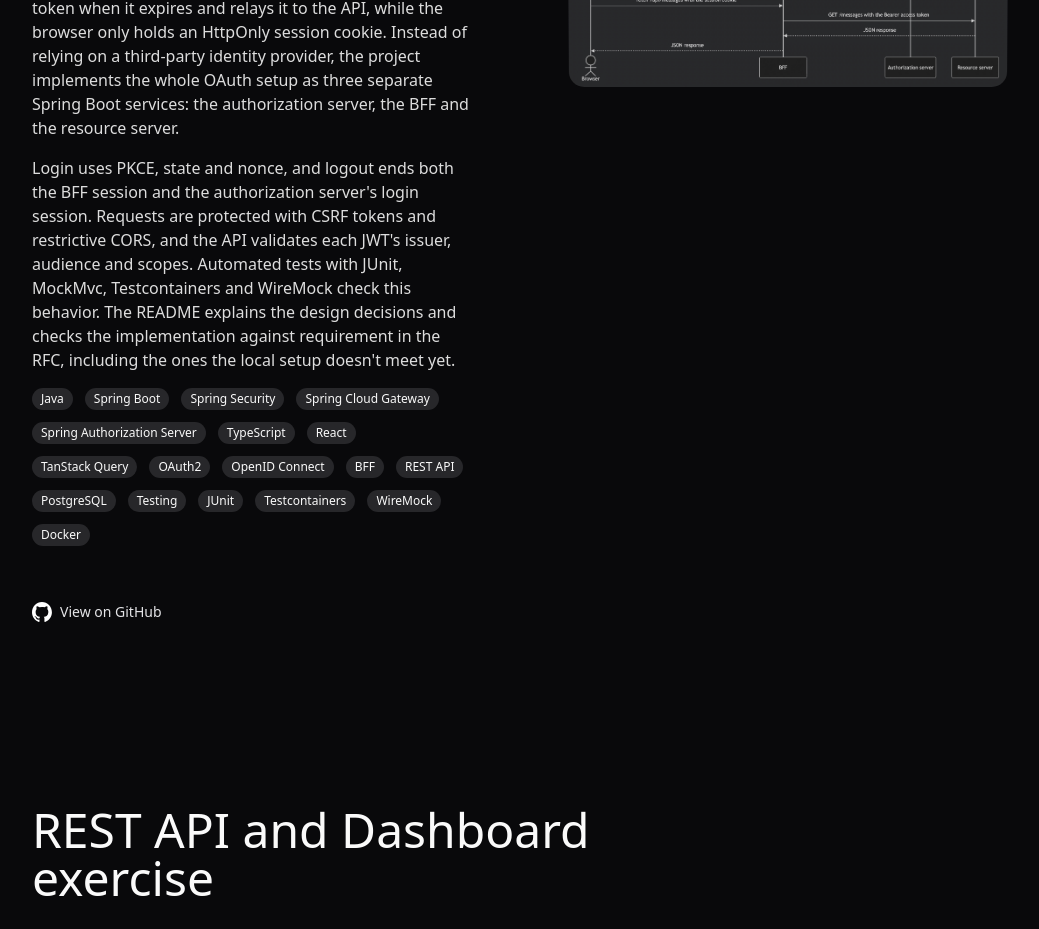
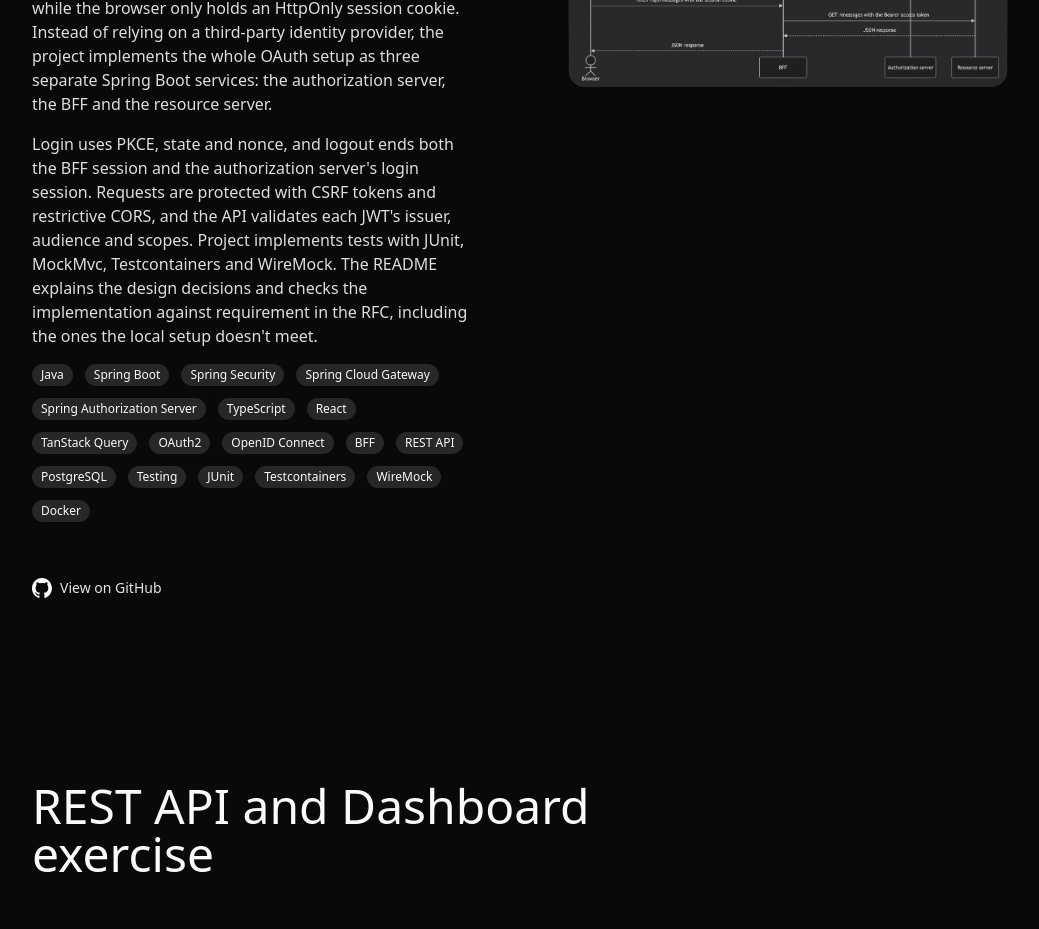
Before and after one commit to pinkkila/pinkkila-website, a React (Vite) app: page /projects in a window 1280 px wide. Shown: the part 1780-2709 px from the top of the page, without its empty margins (120-1159 px from the left). Built offline with nearby package versions, Linux system fonts and the light colour scheme.

Commit message:
modify bff project

```diff
--- a/src/components/Projects.tsx
+++ b/src/components/Projects.tsx
@@ -135,8 +135,7 @@ export default function Projects() {
                 Practice for OAuth 2.0 in browser-based apps. A Spring Boot BFF
                 acts as a confidential OAuth client for a React single-page app.
                 Users sign in with OAuth 2.0 and OpenID Connect, but the access
-                and refresh tokens stay on the BFF and never reach the browser,
-                where malicious JavaScript could steal them. The BFF refreshes
+                and refresh tokens stay on the BFF and never reach the browser. The BFF refreshes
                 the access token when it expires and relays it to the API, while
                 the browser only holds an HttpOnly session cookie. Instead of
                 relying on a third-party identity provider, the project
@@ -148,11 +147,11 @@ export default function Projects() {
                 Login uses PKCE, state and nonce, and logout ends both the BFF session
                 and the authorization server's login session. Requests are
                 protected with CSRF tokens and restrictive CORS, and the API
-                validates each JWT's issuer, audience and scopes. Automated
-                tests with JUnit, MockMvc, Testcontainers and WireMock check
-                this behavior. The README explains the design decisions and checks the implementation
+                validates each JWT's issuer, audience and scopes. Project implements
+                tests with JUnit, MockMvc, Testcontainers and WireMock.
+                The README explains the design decisions and checks the implementation
                 against requirement in the RFC, including the ones the
-                local setup doesn't meet yet.
+                local setup doesn't meet.
               </p>
             </>
           }
```
